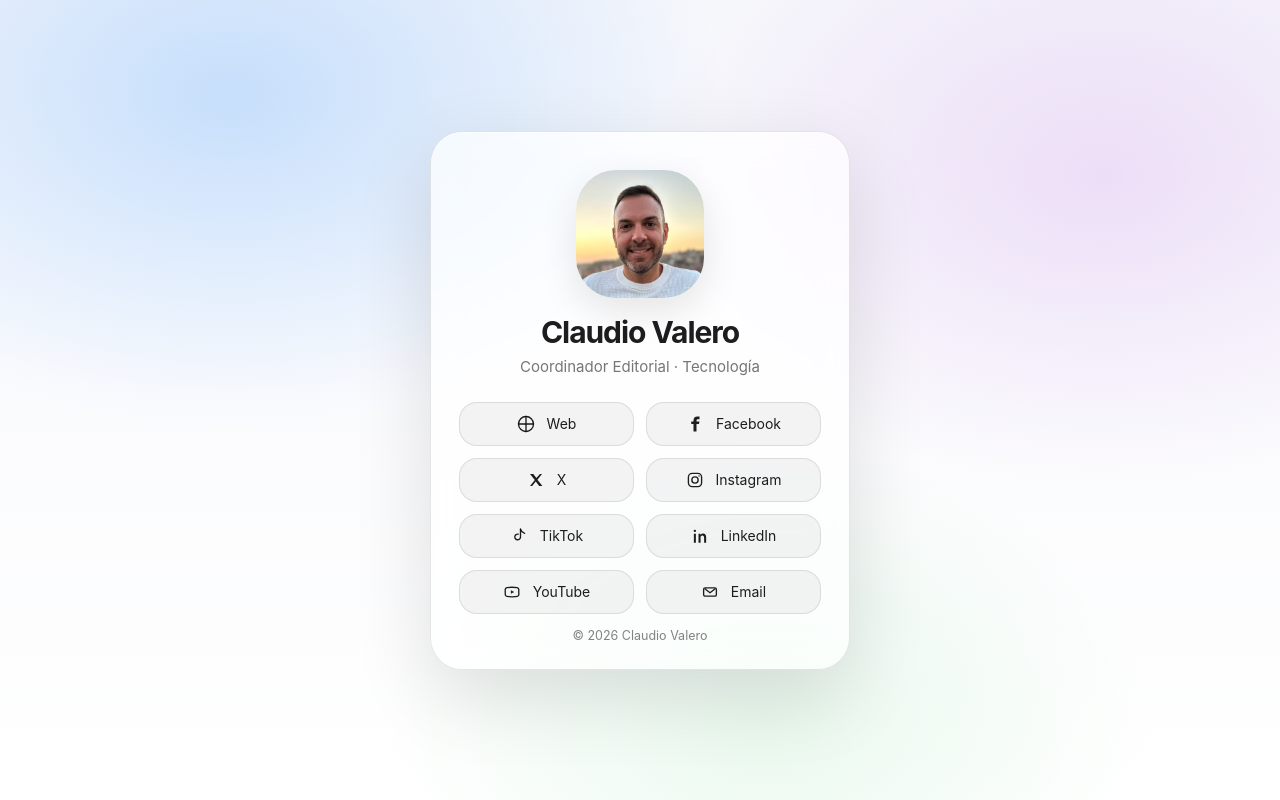
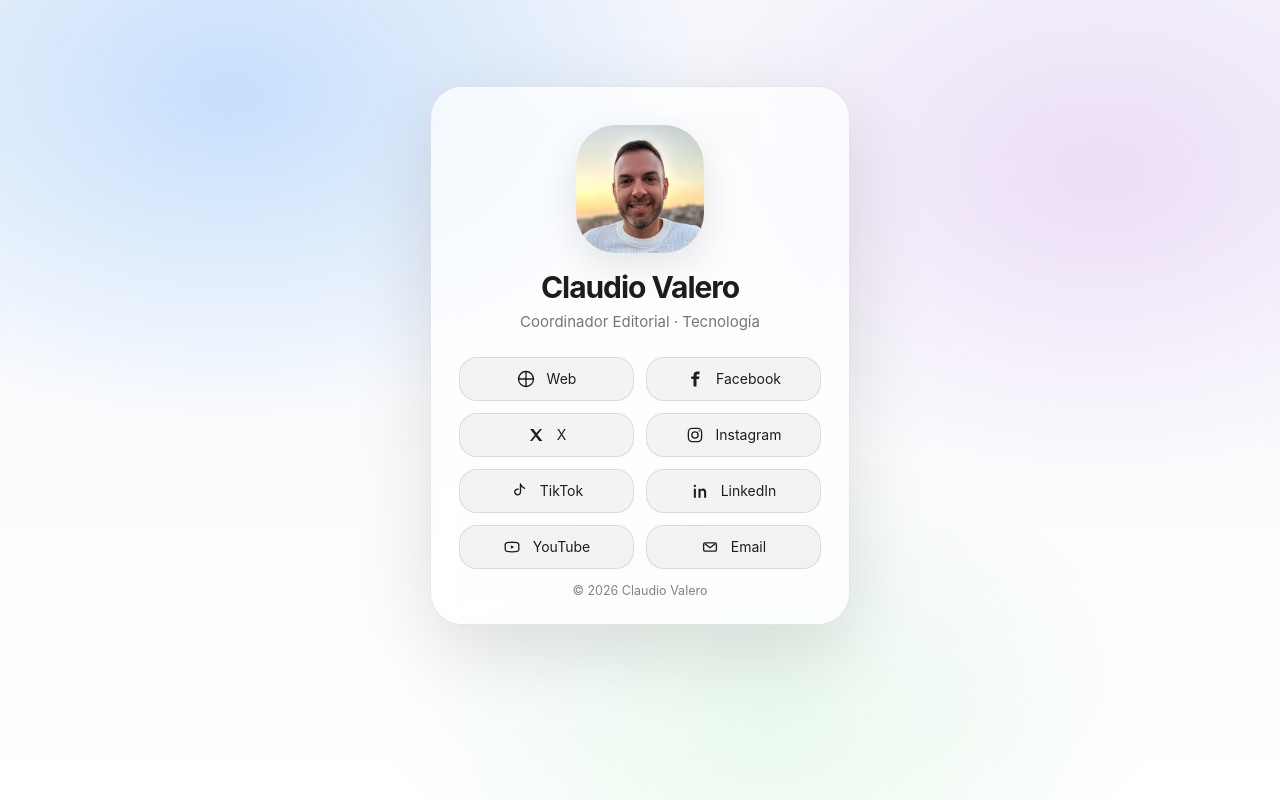
Before and after one commit to claudiovalero/web, a plain HTML site: page index.html in a window 1280 px wide. Drawn offline with Linux system fonts and the light colour scheme.

Commit message:
Update index.html

```diff
--- a/index.html
+++ b/index.html
@@ -46,7 +46,7 @@
       margin:0;
       min-height:100vh;
       display:flex;
-      align-items:center;
+      align-items:flex-start;
       justify-content:center;
       padding: 22px;
       font-family: -apple-system, BlinkMacSystemFont, "SF Pro Display","SF Pro Text", system-ui, sans-serif;
@@ -72,6 +72,7 @@
     }
 
     .card{
+      margin-top: clamp(24px, 8vh, 72px);
       width:100%;
       max-width: 420px;
       background: var(--card);
```
